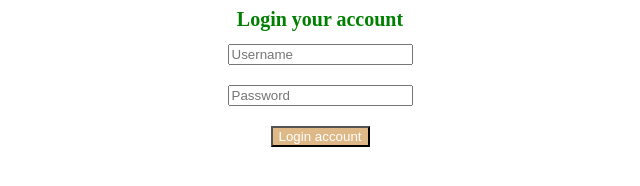
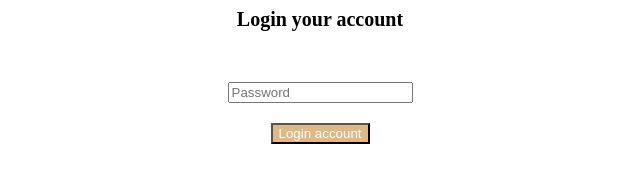
Before and after one commit to prateekmishra21/MERN_BATCH_g16, a plain HTML site: page index.html in a window 1280 px wide. Shown: the whole page, without its empty margins (320-960 px from the left). Drawn offline with Linux system fonts and the light colour scheme.

```diff
--- a/index.html
+++ b/index.html
@@ -10,8 +10,8 @@
   </head>
   <body>
     <center>
-      <h1 style="color: green; font-size: 20px">Login your account</h1>
-      <input type="text" placeholder="Username" />
+      <h1 style="color: black; font-size: 20px">Login your account</h1>
+
       <br />
       <input style="margin-top: 20px" type="password" placeholder="Password" />
       <br />
```
